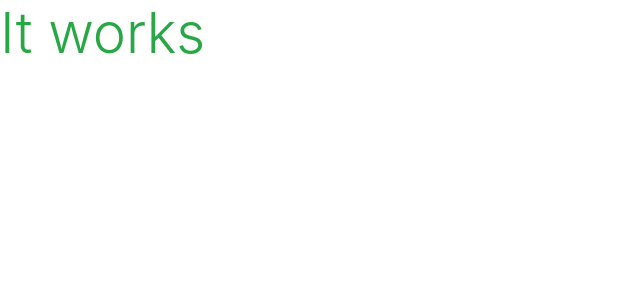
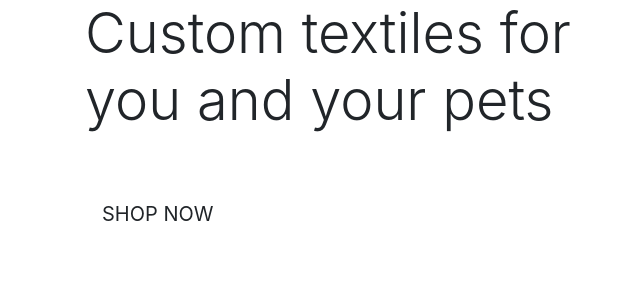
Before and after one commit to Hgoatly/downham_and_finch, a Django app: page / in a window 1280 px wide. Shown: the top 300 px of the page, without its empty margins (0-640 px from the left). Run offline with Django 3.2, Linux system fonts and the light colour scheme; some libraries are stand-ins or nearby versions.

Commit message:
Add homepage content.

```diff
--- a/home/templates/home/index.html
+++ b/home/templates/home/index.html
@@ -1,6 +1,20 @@
 {% extends "base.html" %}
 {% load static %}
 
+{% block page_header %}
+{% endblock %}
+
 {% block content %}
-    <h1 class="display-4 text-success">It works</h1>
+    <div class="container h-100">
+        <div class="row h-100">
+            <div class="col-7 col-md-6 my-auto">
+                <h1 class="display-4 text-black">Custom textiles for you and your pets</h1>
+            <div class="my-5">
+                <h4>
+                    <a href="" class="btn btn-lg text-uppercase py-3">Shop Now</a>
+                </h4>
+            </div>
+            </div>
+        </div>
+    </div>
 {% endblock %}
```
